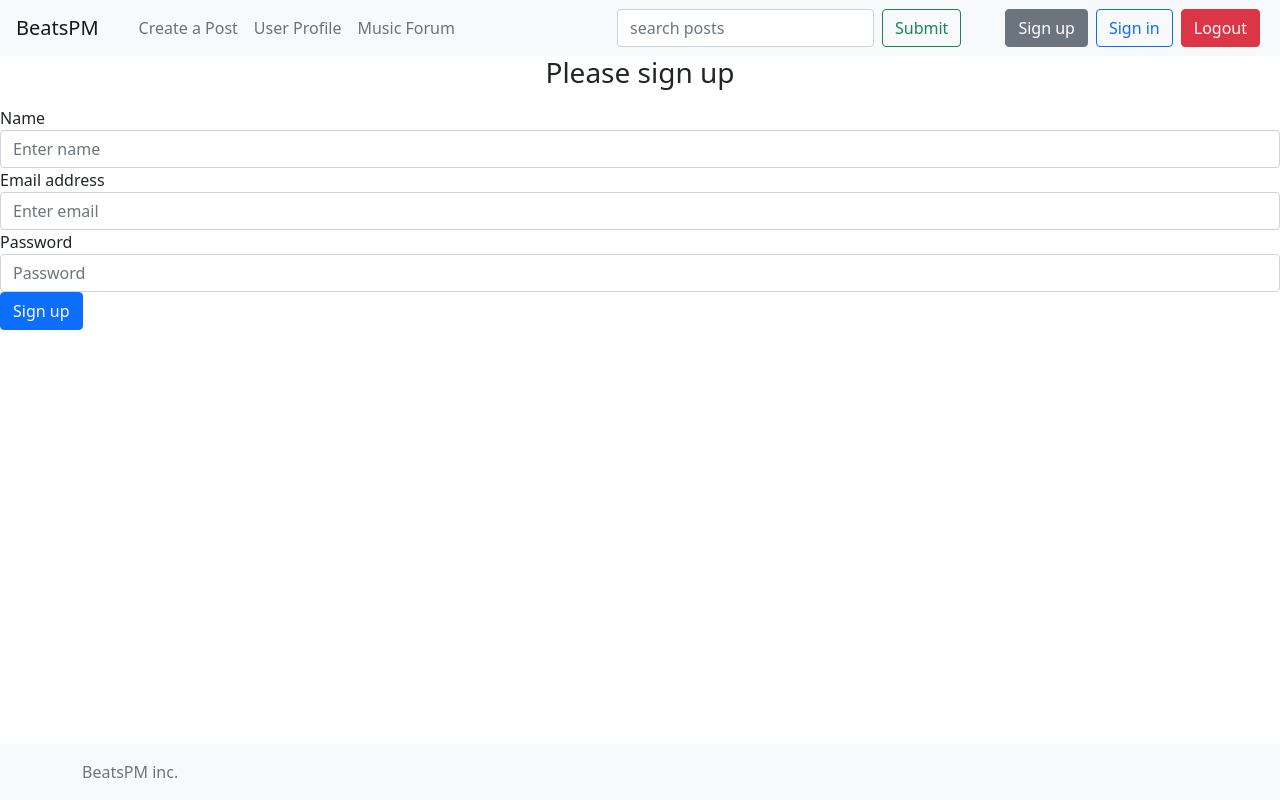
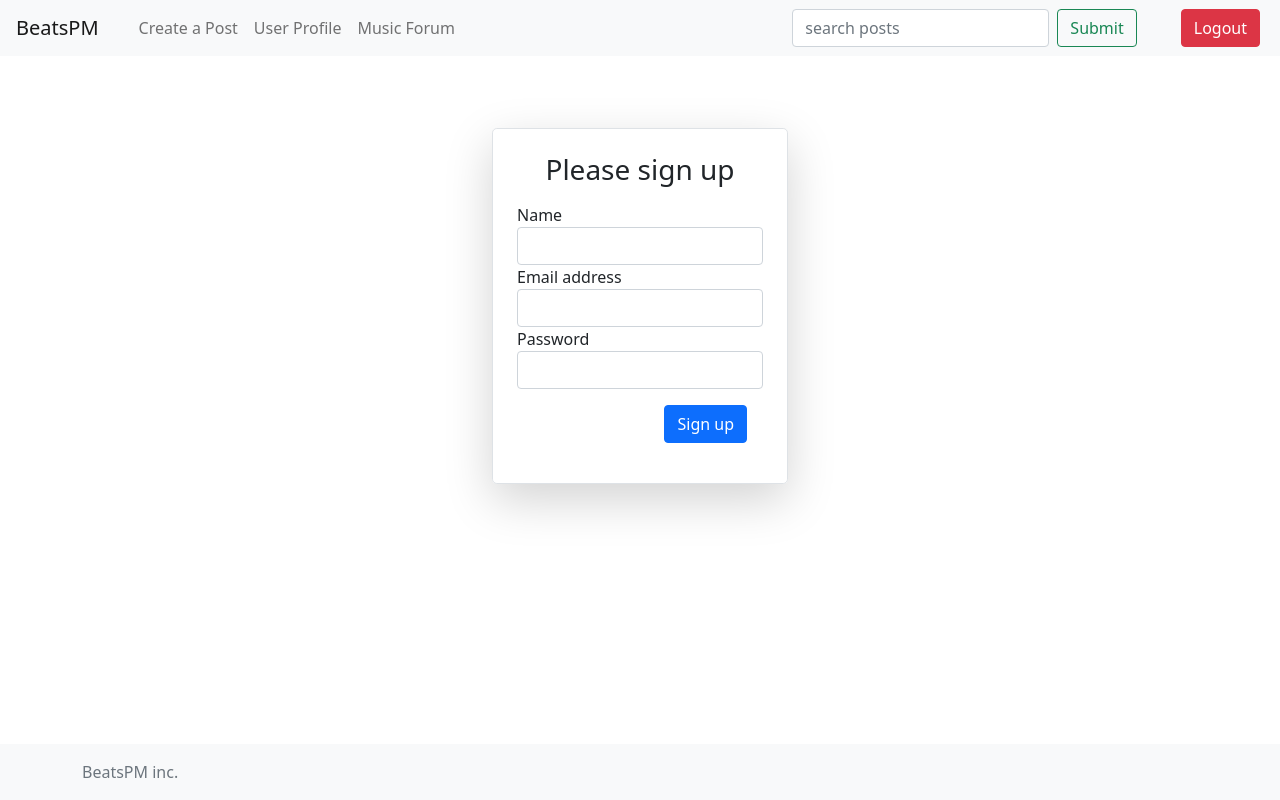
Before and after one commit to LaunchCodeLiftoffProjects/meera-group, an Angular app in the folder beatsPM/src/main/UI/: page /signup in a window 1280 px wide. Built offline with nearby package versions, Linux system fonts and the light colour scheme; sample sign-in values are in the browser's storage.

Commit message:
Sign in styling as well and set routing after sign in

```diff
--- a/beatsPM/src/main/UI/src/app/createpost/createpost.component.html
+++ b/beatsPM/src/main/UI/src/app/createpost/createpost.component.html
@@ -1,27 +1,48 @@
+<div class="container-fluid">
+  <div class="row mb-2 justify-content-md-center">
+    <div class="col-md-7 align-self-center ">
+      <br>
+      <div class="row g-0 border rounded-3 overflow-hidden flex-md-row mb- shadow-lg h-md-250 position-relative">
+        <div class="col p-4 d-flex flex-column">
           <form [formGroup]="createPostForm" (ngSubmit)="createPost()">
-    <div>
-        <label for="posttitle" class="form-label">Post Title</label>
-        <input type="text" placeholder="Post Title Here" formControlName="postTitle">
+            <div class="form-group">
+              <label class="form-label">Post Title</label>
+              <input  class="form-control" type="text" placeholder="Post Title Here" formControlName="postTitle">
             </div>
-    <div>
-        <label for= "postbody" class="form-label">Post Text</label>
-        <textarea rows="4" formControlName="postBody"></textarea>
+            <br>
+            <div class="form-group">
+              <label class="form-label">Post Text</label>
+              <textarea  class="form-control" rows="4" formControlName="postBody"></textarea>
             </div>
-    <div>
-        <label for="rock">Rock</label>
-        <input type="radio" formControlName="genre" id="rock" value="ROCK"><br>
+            <br>
+            <div class="form-group">
+              <label class="form-label">YouTube Link</label>
+              <input  class="form-control" type="text" placeholder="Youtube Link Here" formControlName="youtubeLink">
+            </div>
+            <br>
 
-        <label for="edm">EDM</label>
-        <input type="radio" formControlName="genre" id="edm" value="EDM"><br>
+            <div class="btn-group">
+              <input  class="btn-check" type="radio" formControlName="genre" id="rock" value="ROCK">
+              <label class="btn btn-outline-primary" for="rock">Rock</label>
 
-        <label for="jazz">Jazz</label>
-        <input type="radio" formControlName="genre" id="jazz" value="JAZZ"><br>
+              <input  class="btn-check" type="radio" formControlName="genre" id="edm" value="EDM">
+              <label class="btn btn-outline-primary" for="edm">EDM</label>
 
-        <label for="rap">Rap</label>
-        <input type="radio" formControlName="genre" id="rap" value="RAP"><br>
+              <input  class="btn-check" type="radio" formControlName="genre" id="jazz" value="JAZZ">
+              <label class="btn btn-outline-primary" for="jazz">Jazz</label>
 
-        <label for="misc">Misc</label>
-        <input type="radio" formControlName="genre" id="misc" value="MISC">
+              <input  class="btn-check" type="radio" formControlName="genre" id="rap" value="RAP">
+              <label class="btn btn-outline-primary" for="rap">Rap</label>
+
+              <input class="btn-check" type="radio" formControlName="genre" id="misc" value="MISC">
+              <label class="btn btn-outline-primary"  for="misc">Misc</label>
+
             </div>
-        <button class="button" type="submit">Submit</button>
+            <div class="d-grid gap-2 d-md-flex justify-content-md-end">
+              <button class="btn btn-primary" type="submit">Submit</button>
+            </div>
           </form>
+        </div>
+      </div>
+    </div>
+  </div>
--- a/beatsPM/src/main/UI/src/app/createpost/createpost.component.ts
+++ b/beatsPM/src/main/UI/src/app/createpost/createpost.component.ts
@@ -50,7 +50,7 @@ export class CreatepostComponent implements OnInit {
   createPost() {
     this.postObject.postTitle = this.createPostForm.controls['postTitle'].value;
     this.postObject.postBody = this.createPostForm.controls['postBody'].value;
-    this.postObject.youtubeLink = this.extractYoutubeId(this.createPostForm.controls['youtubeLink'].value);
+    this.postObject.youtubeLink = "https://www.youtube.com/embed/"+ this.extractYoutubeId(this.createPostForm.controls['youtubeLink'].value);
     this.postObject.genre = this.createPostForm.controls['genre'].value;
 
     this.api.createPost(this.postObject).subscribe((data: any) => {
--- a/beatsPM/src/main/UI/src/app/editpost/editpost.component.ts
+++ b/beatsPM/src/main/UI/src/app/editpost/editpost.component.ts
@@ -75,7 +75,7 @@ constructor(
 
       this.api.editPost(this.postObject,this.postId).subscribe((data) => {
       console.log(this.id)
-        this.router.navigateByUrl('/forum');
+        this.router.navigateByUrl('/viewpost/'+ this.postId);
       }, error => {
         throwError(error);
       })
--- a/beatsPM/src/main/UI/src/app/header/header.component.html
+++ b/beatsPM/src/main/UI/src/app/header/header.component.html
@@ -32,9 +32,9 @@
 
 
     <div class = "mx-3">
-      <a class="btn btn-outline-secondary mx-1" routerLinkActive="active"
+      <a class="btn btn-outline-secondary mx-1" routerLinkActive="active" *ngIf="this.authService.isLoggedIn === false"
          routerLinkActive="active" routerLink="/signup">Sign up</a>
-      <a class="btn btn-outline-primary mx-1" routerLinkActive="active" routerLink="/signin">Sign
+      <a class="btn btn-outline-primary mx-1" routerLinkActive="active" routerLink="/signin" *ngIf="this.authService.isLoggedIn === false" >Sign
         in</a>
       <button (click)="this.authService.logout()" *ngIf="this.authService.isLoggedIn" type="button" class="btn btn-danger mx-1">Logout</button>
     </div>
--- a/beatsPM/src/main/UI/src/app/shared/auth/auth.guard.ts
+++ b/beatsPM/src/main/UI/src/app/shared/auth/auth.guard.ts
@@ -19,8 +19,9 @@ export class AuthGuard implements CanActivate {
     state: RouterStateSnapshot): Observable<boolean | UrlTree> | Promise<boolean | UrlTree> | boolean | UrlTree {
     if(this.authService.isLoggedIn !== true) {
       window.alert("You must log in!");
-      this.router.navigateByUrl('/login');
+//       this.router.navigateByUrl('/');
     }
+    this.router.navigateByUrl('/');
     return true;
   }
 
--- a/beatsPM/src/main/UI/src/app/shared/auth/auth.service.ts
+++ b/beatsPM/src/main/UI/src/app/shared/auth/auth.service.ts
@@ -31,7 +31,9 @@ export class AuthService {
               this.currentUser = res;
               this.router.navigate(['/']);
             })
+            this.router.navigate(['/']);
           })
+
   }
 
 
@@ -49,6 +51,7 @@ export class AuthService {
       if(removeToken == null) {
       // this.router.navigateByUrl()
       }
+      this.router.navigate(['/']);
       console.log('this is within logout function in authservice');
   }
 
--- a/beatsPM/src/main/UI/src/app/signin/signin.component.html
+++ b/beatsPM/src/main/UI/src/app/signin/signin.component.html
@@ -1,14 +1,44 @@
+<!--<div class="auth-wrapper">-->
+<!--  <form class="form-signin" [formGroup]="signInForm" (ngSubmit)="loginUser()">-->
+<!--    <h3 class="h3 mb-3 font-weight-normal text-center">Please sign in</h3>-->
+<!--    <div class="form-group">-->
+<!--      <label>Username</label>-->
+<!--      <input type="username" class="form-control" formControlName="username" required>-->
+<!--    </div>-->
+<!--    <div class="form-group">-->
+<!--      <label>Password</label>-->
+<!--      <input type="password" class="form-control" formControlName="password" placeholder="Password">-->
+<!--    </div>-->
+<!--    <button type="submit" class="btn btn-block btn-primary">Sign in</button>-->
+<!--  </form>-->
+<!--</div>-->
+
+
+<div class="container-fluid">
+  <div class="row py-5 mb-2 justify-content-md-center">
+    <div class="col-md-3 align-self-center ">
+      <br>
+      <div class="row g-0 border rounded-3 overflow-hidden flex-md-row shadow-lg h-md-250 position-relative">
+        <div class="col p-4 d-flex flex-column">
           <div class="auth-wrapper">
             <form class="form-signin" [formGroup]="signInForm" (ngSubmit)="loginUser()">
-    <h3 class="h3 mb-3 font-weight-normal text-center">Please sign in</h3>
+              <h3 class="h3 mb-3 font-weight-normal text-center">Please sign up</h3>
               <div class="form-group">
-      <label>Username</label>
-      <input type="username" class="form-control" formControlName="username" required>
+                <label>Name</label>
+                <input type="text" class="form-control" formControlName="username"  required>
               </div>
+
               <div class="form-group">
                 <label>Password</label>
-      <input type="password" class="form-control" formControlName="password" placeholder="Password">
+                <input type="password" class="form-control" formControlName="password"  required>
               </div>
+              <div class="d-grid p-3 gap-2 d-md-flex justify-content-md-end">
                 <button type="submit" class="btn btn-block btn-primary">Sign in</button>
+              </div>
             </form>
           </div>
+        </div>
+      </div>
+    </div>
+  </div>
+</div>
--- a/beatsPM/src/main/UI/src/app/signup/signup.component.html
+++ b/beatsPM/src/main/UI/src/app/signup/signup.component.html
@@ -1,18 +1,32 @@
+
+<div class="container-fluid">
+  <div class="row py-5 mb-2 justify-content-md-center">
+    <div class="col-md-3 align-self-center ">
+      <br>
+      <div class="row g-0 border rounded-3 overflow-hidden flex-md-row shadow-lg h-md-250 position-relative">
+        <div class="col p-4 d-flex flex-column">
 <div class="auth-wrapper">
   <form class="form-signin" [formGroup]="signupForm" (ngSubmit)="registerUser()">
     <h3 class="h3 mb-3 font-weight-normal text-center">Please sign up</h3>
     <div class="form-group">
       <label>Name</label>
-      <input type="text" class="form-control" formControlName="username" placeholder="Enter name" required>
+      <input type="text" class="form-control" formControlName="username"  required>
     </div>
     <div class="form-group">
       <label>Email address</label>
-      <input type="email" class="form-control" formControlName="email" placeholder="Enter email" required>
+      <input type="email" class="form-control" formControlName="email" required>
     </div>
     <div class="form-group">
       <label>Password</label>
-      <input type="password" class="form-control" formControlName="password" placeholder="Password" required>
+      <input type="password" class="form-control" formControlName="password"  required>
     </div>
+    <div class="d-grid p-3 gap-2 d-md-flex justify-content-md-end">
     <button type="submit" class="btn btn-block btn-primary">Sign up</button>
+    </div>
   </form>
 </div>
+        </div>
+      </div>
+    </div>
+  </div>
+</div>
--- a/beatsPM/src/main/UI/src/app/viewpost/viewpost.component.ts
+++ b/beatsPM/src/main/UI/src/app/viewpost/viewpost.component.ts
@@ -80,8 +80,8 @@ export class ViewpostComponent implements OnInit {
       }
 
 
-      getYoutubeURL(id: string){
-      return this.sanitizer.bypassSecurityTrustResourceUrl("https://www.youtube.com/embed/"+id);
+      getYoutubeURL(videoId: string){
+      return this.sanitizer.bypassSecurityTrustResourceUrl(videoId);
       }
 
 
```
Also changed, not shown: 3 other files (tests, documents, lock files or other folders). Lines whose indentation alone changed are shown as unchanged.
